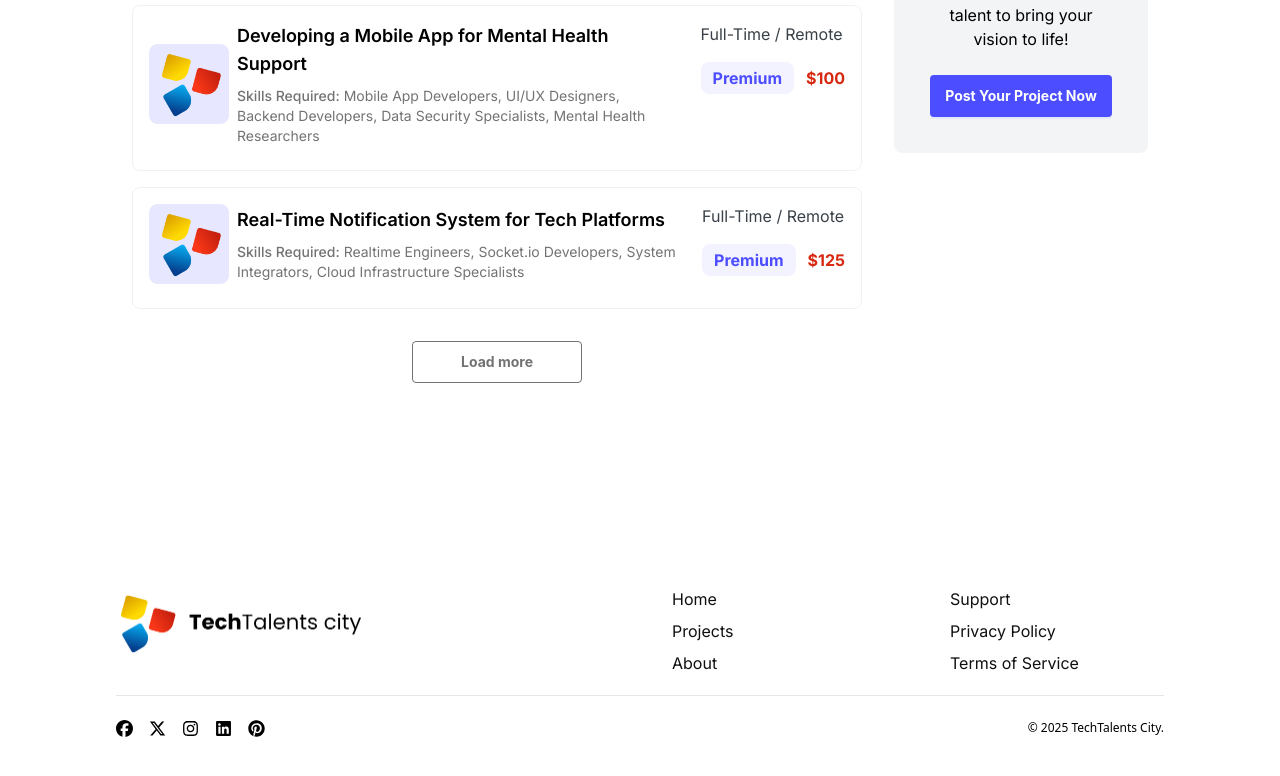
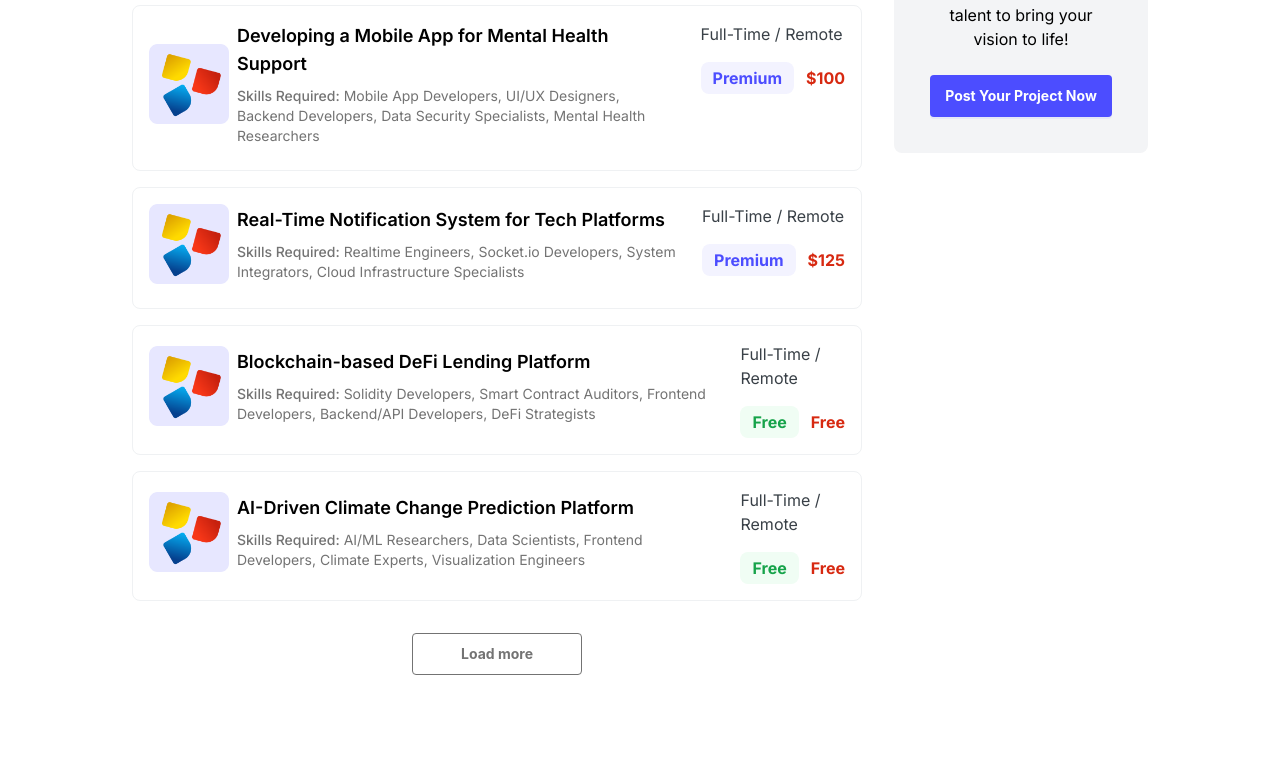
Before and after one commit to techtalentscity/techtalentscity.github.io, a React (Vite) app: page /projects in a window 1280 px wide. Shown: the part 536-1312 px from the top of the page. Built offline with nearby package versions, Linux system fonts and the light colour scheme.

Commit message:
Update index.jsx

```diff
--- a/src/Pages/Projects/index.jsx
+++ b/src/Pages/Projects/index.jsx
@@ -53,6 +53,36 @@ const Projects = () => {
       premium: true,
       price: '$125',
       link: '/projects/real-time-notification-system',
+    },
+    {
+      title: 'Blockchain-based DeFi Lending Platform',
+      skills: [
+        'Solidity Developers',
+        'Smart Contract Auditors',
+        'Frontend Developers',
+        'Backend/API Developers',
+        'DeFi Strategists'
+      ],
+      logo: techtalent,
+      verified: true,
+      premium: false,
+      price: 'Free',
+      link: '/projects/blockchain-defi',
+    },
+    {
+      title: 'AI-Driven Climate Change Prediction Platform',
+      skills: [
+        'AI/ML Researchers',
+        'Data Scientists',
+        'Frontend Developers',
+        'Climate Experts',
+        'Visualization Engineers'
+      ],
+      logo: techtalent,
+      verified: true,
+      premium: false,
+      price: 'Free',
+      link: '/projects/climate-prediction',
     }
   ];
 
@@ -86,7 +116,7 @@ const Projects = () => {
         </div>
       </div>
     </Container>
-    )
+  );
 }
 
 export default Projects;
```
Lines whose indentation alone changed are shown as unchanged.
